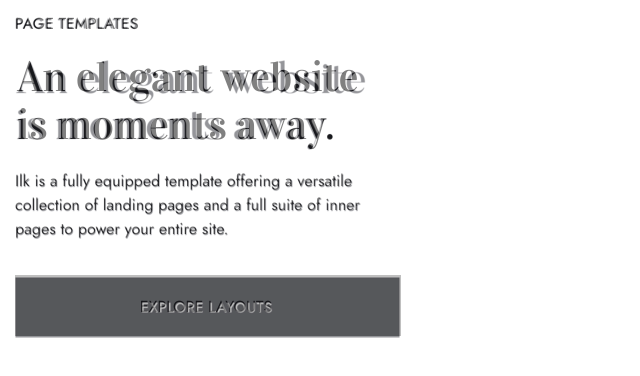
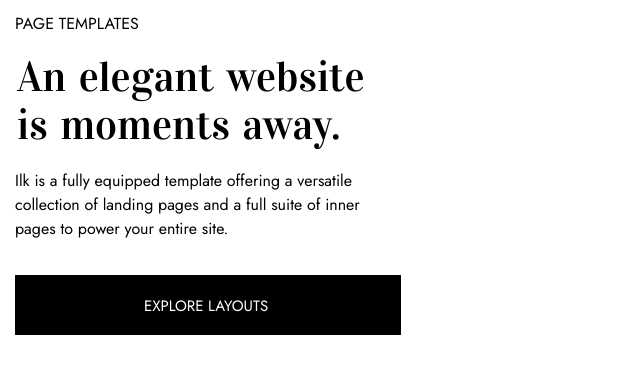
Before and after one commit to WillemDT369/end-of-field-challenge, a plain HTML site: page index.html in a window 1280 px wide. Shown: the whole page, without its empty margins (0-640 px from the left). Drawn offline with Linux system fonts and the light colour scheme.

Commit message:
add word-spacing to align h1

```diff
--- a/css/style.css
+++ b/css/style.css
@@ -4,7 +4,7 @@
     box-sizing: border-box;
 }
 
-#mockup {
+/* #mockup {
     width: 415px;
     height: 351px;
     background-image: url(/images/interface.11.png);
@@ -16,7 +16,7 @@
     opacity: 0.5;
     z-index: 10;
     pointer-events: none;
-  }
+  } */
 
   .container{
     width: 415px;
@@ -42,6 +42,7 @@
     line-height: 48px;
     padding-top: 18px;
     padding-left: 2px;
+    word-spacing: 3px;
 
   }
 
@@ -58,7 +59,7 @@
     padding-right: 14px;
     padding-left: 10px;
     text-align: center;
-    background-color: grey;
-
-
+    font-size: 15px;
+    color: white;
+    background-color: black;
   }
```
